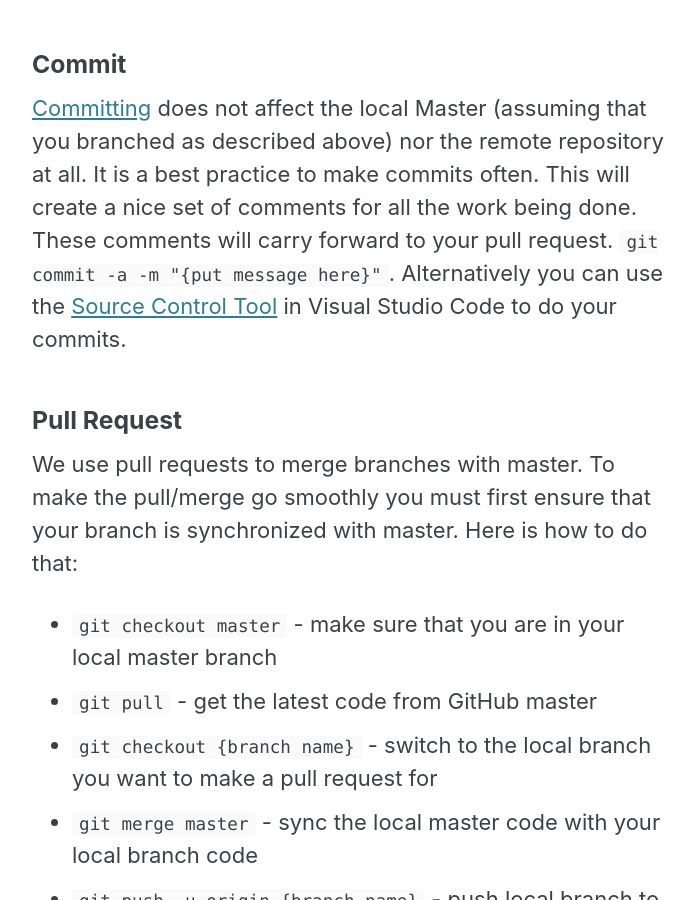
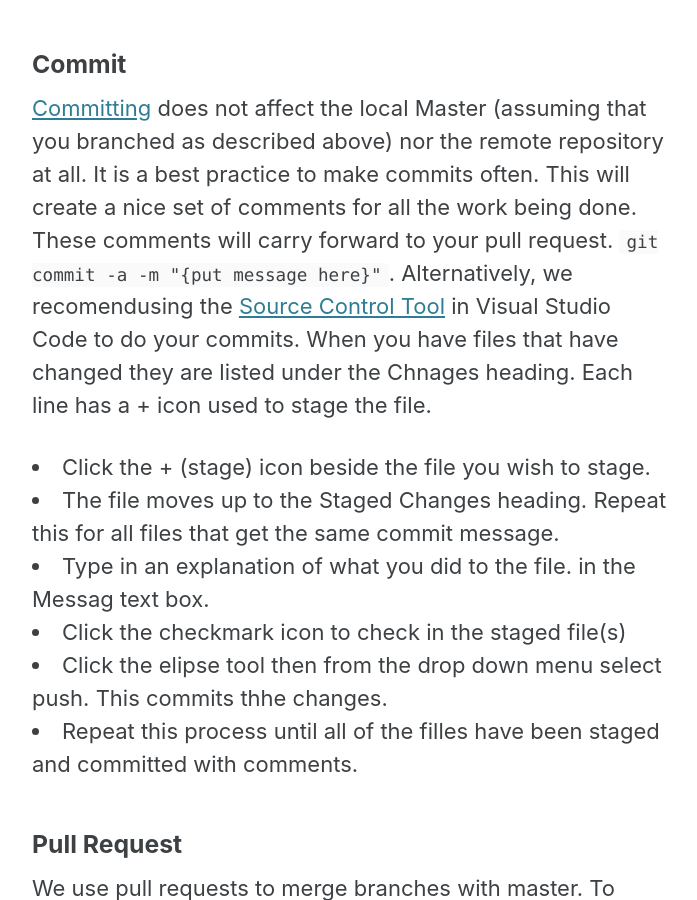
Before and after one commit to va3wam/va3wam.github.io, a Jekyll site: the page built from _pages/versionControl.md, in a window 1280 px wide and 900 px high, scrolled down 4377 px. Shown: the whole window, without its empty margins (290-987 px from the left). Built offline with Jekyll 4.4.1, drawn with Linux system fonts in a browser that asks for light colours; cached includes are drawn as plain includes.

Commit message:
Update versionControl.md

```diff
--- a/_pages/versionControl.md
+++ b/_pages/versionControl.md
@@ -63,7 +63,13 @@ If you want to make changes to an existing VA3WAM repository you must first crea
 Now start coding. A best practice for naming a branch is either an issue number as all work should be assigned an issue before working on it. If you want  to know what branch you are in locally or what remote branch you are pushing to type <code>git status -sb</code>. To delete a local branch type <code>git branch -d {branch name}</code>. To delete a remote branch type <code>git push --delete origin {branch name}</code>.
 
 ### Commit
-<a href="https://git-scm.com/docs/git-commit">Committing</a> does not affect the local Master (assuming that you branched as described above) nor the remote repository at all. It is a best practice to make commits often. This will create a nice set of comments for all the work being done. These comments will carry forward to your pull request. <code>git commit -a -m "{put message here}"</code>. Alternatively you can use the <a href="https://code.visualstudio.com/Docs/editor/versioncontrol#_git-support">Source Control Tool</a> in Visual Studio Code to do your commits.
+<a href="https://git-scm.com/docs/git-commit">Committing</a> does not affect the local Master (assuming that you branched as described above) nor the remote repository at all. It is a best practice to make commits often. This will create a nice set of comments for all the work being done. These comments will carry forward to your pull request. <code>git commit -a -m "{put message here}"</code>. Alternatively, we recomendusing the <a href="https://code.visualstudio.com/Docs/editor/versioncontrol#_git-support">Source Control Tool</a> in Visual Studio Code to do your commits. When you have files that have changed they are listed under the Chnages heading. Each line has a + icon used to stage the file.
+  <li>Click the + (stage) icon beside the file you wish to stage.</li>
+  <li>The file moves up to the Staged Changes heading. Repeat this for all files that get the same commit message.</li>
+  <li>Type in an explanation of what you did to the file. in the Messag text box.</li>
+  <li>Click the checkmark icon to check in the staged file(s)</li>
+  <li>Click the elipse tool then from the drop down menu select push. This commits thhe changes.</li>
+  <li>Repeat this process until all of the filles have been staged and committed with comments.</li>
 
 ### Pull Request
 We use pull requests to merge branches with master. To make the pull/merge go smoothly you must first ensure that your branch is synchronized with master. Here is how to do that:
```
